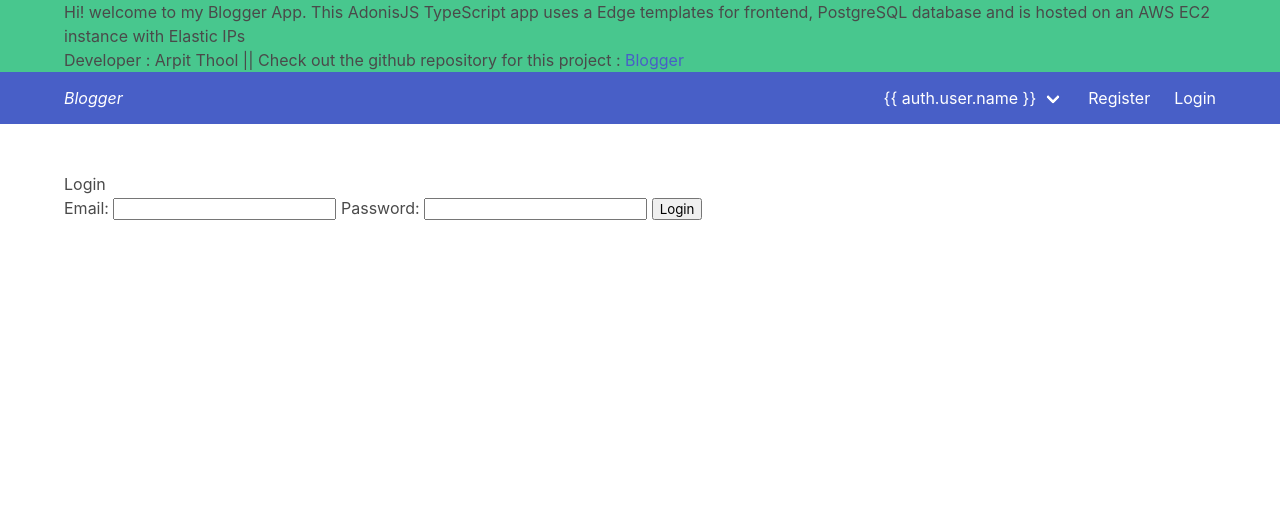
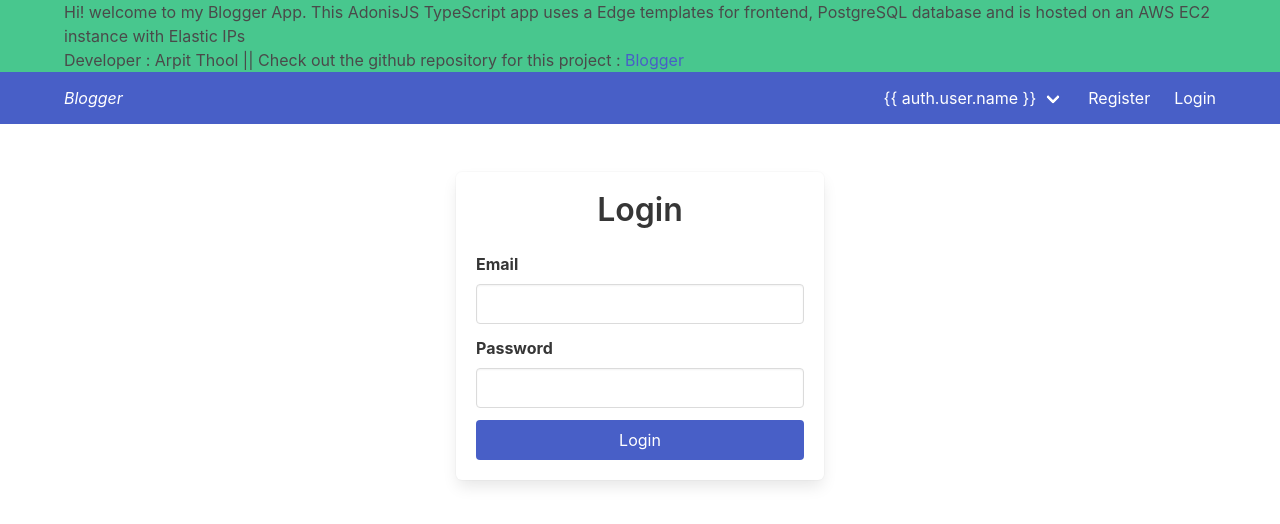
Before and after one commit to arpitthool/blogger-app, a SvelteKit app in the folder frontend/: page /login in a window 1280 px wide. Shown: the top 524 px of the page. Built offline with nearby package versions, Linux system fonts and the light colour scheme.

Commit message:
frontend/src/routes/login/+page.svelte: UI/UX svelte login

```diff
--- a/frontend/src/routes/login/+page.svelte
+++ b/frontend/src/routes/login/+page.svelte
@@ -43,16 +43,47 @@
   };
 </script>
 
-<main>
-  <h1>Login</h1>
-  <form on:submit|preventDefault={handleSubmit}>
+<div class="columns">
+  <div class="column is-4 is-offset-4">
+      <div class="box">
+          <h2 class="title has-text-centered">Login</h2>
 
-    <label for="email">Email:</label>
-    <input type="text" name="email" bind:value={email} id="email" />
+          <form on:submit|preventDefault={handleSubmit}>
 
-    <label for="password">Password:</label>
-    <input type="password" name="password" bind:value={password} id="password" />
+              <div class="field">
+                  <label for="email" class="label">Email</label>
 
-    <button type="submit">Login</button>
-  </form>
-</main>
+                  <div class="control">
+                      <input
+                          type="email"
+                          class="input"
+                          name="email"
+                          required
+                          bind:value={email}
+                      >
+                  </div>
+              </div>
+
+              <div class="field">
+                  <label for="password" class="label">Password</label>
+
+                  <div class="control">
+                      <input
+                          type="password"
+                          class="input"
+                          name="password"
+                          required
+                          bind:value={password}
+                      >
+                  </div>
+              </div>
+
+
+              <div class="control">
+                  <button type="submit" class="button is-link is-fullwidth">Login</button>
+              </div>
+
+          </form>
+      </div>
+  </div>
+</div>
```
